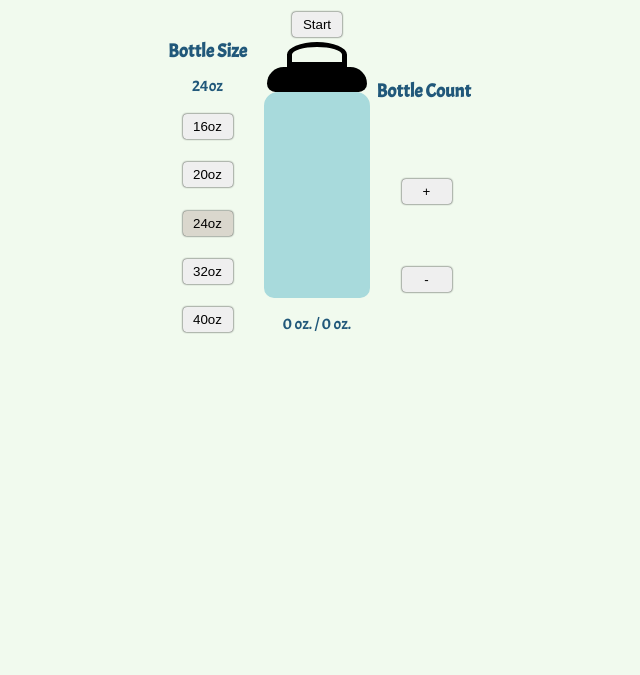
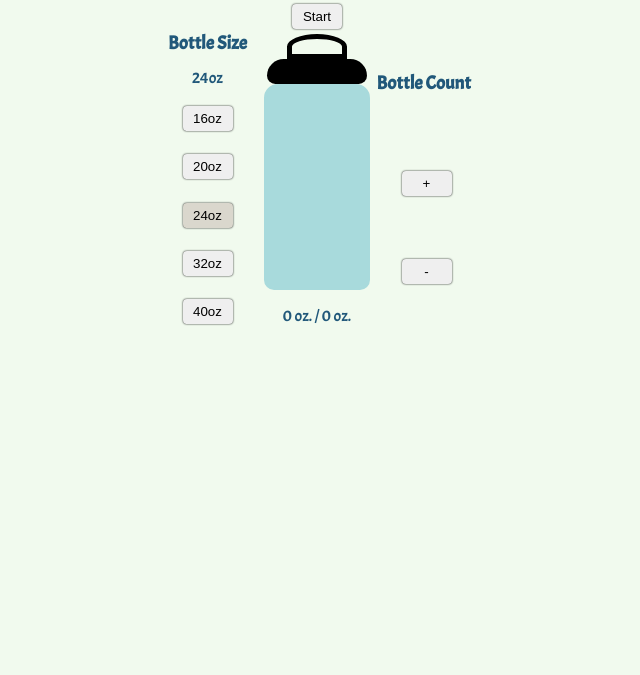
Before and after one commit to dylanmullarkey/it3038c-scripts, a browser extension: page project3/files/index.html in a window 1280 px wide. Shown: the part 125-800 px from the top of the page, without its empty margins (323-963 px from the left). Drawn offline with Linux system fonts and the light colour scheme.

Commit message:
README.md

```diff
--- a/project3/files/styles.css
+++ b/project3/files/styles.css
@@ -3,6 +3,7 @@ body {
   font-family: "Acme", sans-serif;
   color: #21587a;
   background-color: #f1faee;
+  margin: 0;
 }
 
 h1 {
@@ -31,7 +32,6 @@ h2 {
   text-align: center;
 }
 .break {
-  /* revisit */
   border: 1px solid black;
 }
 
@@ -151,7 +151,6 @@ h2 {
 }
 
 .popup {
-  /* visibility: hidden; */
   color: #588157;
 }
 
```
Also changed, not shown: project3/README-img/image-1.png (added), project3/README-img/image-2.png (added), project3/README-img/image-3.png (added), project3/README-img/image-4.png (added), project3/README-img/image-5.png (added), project3/README-img/image-6.png (added), project3/README-img/image.png (added), project3/README.md.
